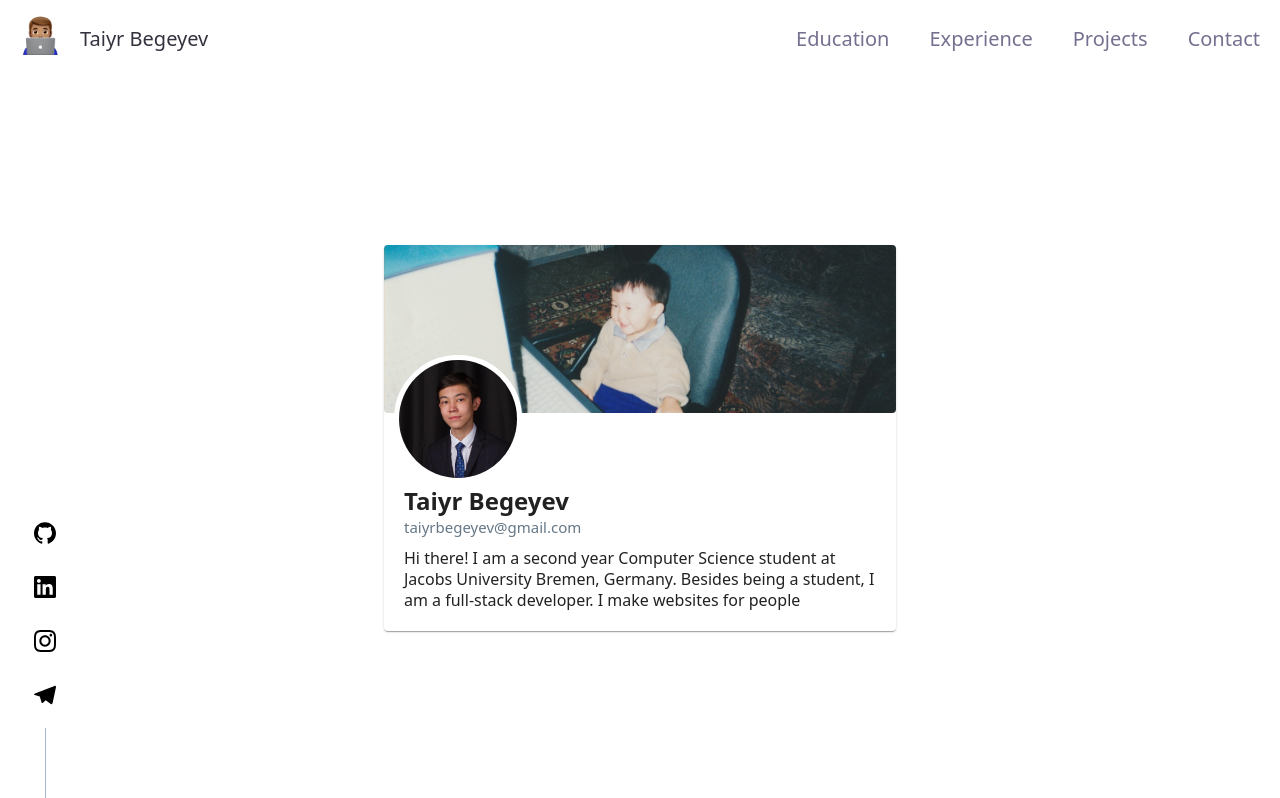
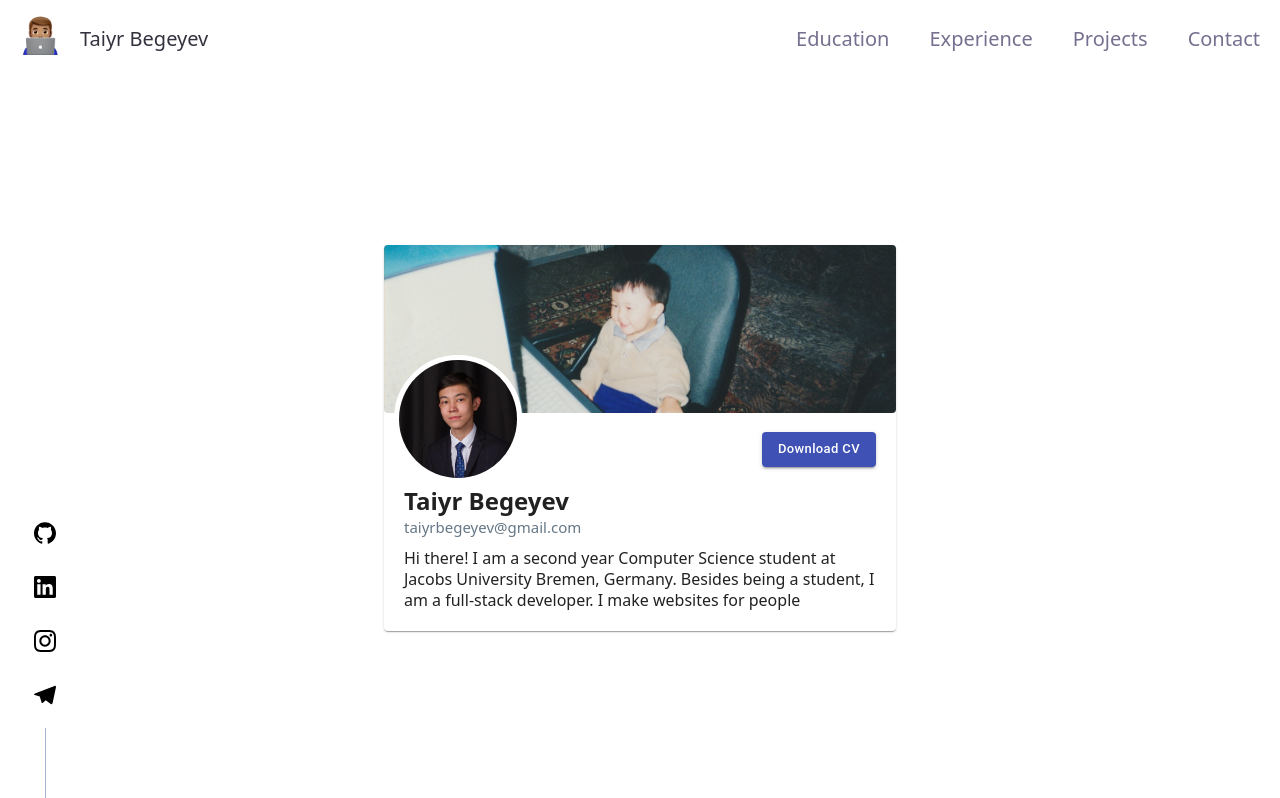
Before and after one commit to taiyrbegeyev/taiyr-website, a React (Create React App) app: page / in a window 1280 px wide. Shown: the part 802-1600 px from the top of the page. Built offline with nearby package versions, Linux system fonts and the light colour scheme.

Commit message:
:sparkles: introduce download cv button

```diff
--- a/src/components/AboutMeCard/index.jsx
+++ b/src/components/AboutMeCard/index.jsx
@@ -1,8 +1,9 @@
 import React from 'react'
 import {
   AboutMeWrapper, AboutMePictureSection, AboutMePictureWrapper,
-  AboutMePicture, AboutMeImage, AboutMeInfoSection, AboutMeInfo,
-  AboutMeInfoName, AboutMeInfoNameSub, AboutMeInfoDescription
+  AboutMePicture, AboutMeImage, AdditionalSection, DownloadCVButton,
+  AboutMeInfoSection, AboutMeInfo, AboutMeInfoName, AboutMeInfoNameSub,
+  AboutMeInfoDescription
 } from './styles'
 import profilePic from 'assets/taiyr.png'
 import profileImg from 'assets/taiyrKid.jpg'
@@ -16,6 +17,11 @@ const AboutMeCard = () => {
           <AboutMePicture src={profilePic}/>
         </AboutMePictureWrapper>
         <AboutMeImage imageUrl={profileImg} />
+        <AdditionalSection>
+          <DownloadCVButton variant="contained" color="primary">
+            Download CV
+          </DownloadCVButton>
+        </AdditionalSection>
       </AboutMePictureSection>
       <AboutMeInfoSection>
         <AboutMeInfo>
--- a/src/components/AboutMeCard/styles.jsx
+++ b/src/components/AboutMeCard/styles.jsx
@@ -1,11 +1,14 @@
 import styled from 'styled-components'
-import {Paper} from '@material-ui/core'
+import { Paper, Button } from '@material-ui/core'
 import { device } from 'config/device'
 
 export const AboutMeWrapper = styled(Paper)`
   &&& {
     width: 85vw;
     @media ${device.tablet} {
+      width: 60vw;
+    }
+    @media ${device.laptop} {
       width: 40vw;
     }
   }
@@ -46,6 +49,21 @@ export const AboutMeImage = styled.div`
   border-radius: 0.4rem;
 `
 
+export const AdditionalSection = styled.div`
+  height: 30%;
+  display: flex;
+  flex-direction: row-reverse;
+  align-items: center;
+  margin-right: 2rem;
+`
+
+export const DownloadCVButton = styled(Button)`
+  &&& {
+    font-size: 1.3rem;
+    text-transform: none;
+  }
+`
+
 export const AboutMeInfoSection = styled.div`
   width: 100%;
   padding-bottom: 2rem;
```
